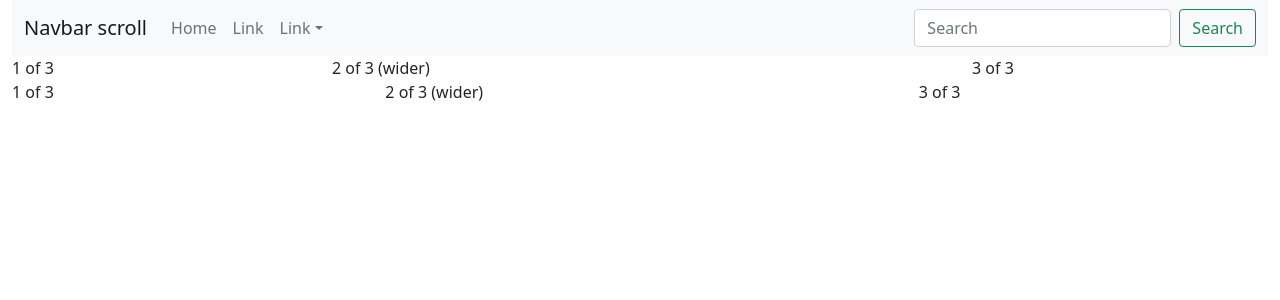
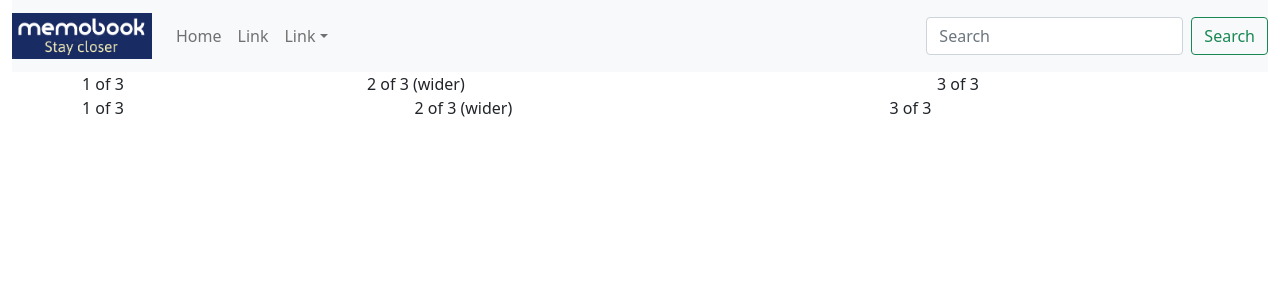
Before and after one commit to mak-alamin/memobook, a React (Create React App) app in the folder frontend/: page / in a window 1280 px wide. Shown: the top 300 px of the page. Built offline with nearby package versions, Linux system fonts and the light colour scheme.

Commit message:
added logo with react-bootstrap

```diff
--- a/frontend/src/components/Header/Header.js
+++ b/frontend/src/components/Header/Header.js
@@ -1,19 +1,20 @@
 import React from "react";
 import {
   Button,
-  Container,
   Form,
   FormControl,
   Nav,
   Navbar,
   NavDropdown,
 } from "react-bootstrap";
+import logo from "../../assets/images/logo.png";
 
 function Header() {
   return (
     <Navbar bg="light" expand="lg">
-      <Container fluid>
-        <Navbar.Brand href="#">Navbar scroll</Navbar.Brand>
+      <Navbar.Brand href="#">
+        <img src={logo} alt="" srcset="" />
+      </Navbar.Brand>
       <Navbar.Toggle aria-controls="navbarScroll" />
       <Navbar.Collapse id="navbarScroll">
         <Nav
@@ -25,9 +26,7 @@ function Header() {
           <Nav.Link href="#action2">Link</Nav.Link>
           <NavDropdown title="Link" id="navbarScrollingDropdown">
             <NavDropdown.Item href="#action3">Action</NavDropdown.Item>
-              <NavDropdown.Item href="#action4">
-                Another action
-              </NavDropdown.Item>
+            <NavDropdown.Item href="#action4">Another action</NavDropdown.Item>
             <NavDropdown.Divider />
             <NavDropdown.Item href="#action5">
               Something else here
@@ -44,7 +43,6 @@ function Header() {
           <Button variant="outline-success">Search</Button>
         </Form>
       </Navbar.Collapse>
-      </Container>
     </Navbar>
   );
 }
--- a/frontend/src/components/Layout/Layout.js
+++ b/frontend/src/components/Layout/Layout.js
@@ -6,6 +6,7 @@ function Layout() {
   return (
     <Container fluid>
       <Header />
+      <Container>
         <Row>
           <Col>1 of 3</Col>
           <Col xs={6}>2 of 3 (wider)</Col>
@@ -17,6 +18,7 @@ function Layout() {
           <Col>3 of 3</Col>
         </Row>
       </Container>
+    </Container>
   );
 }
 
```
Lines whose indentation alone changed are shown as unchanged.
